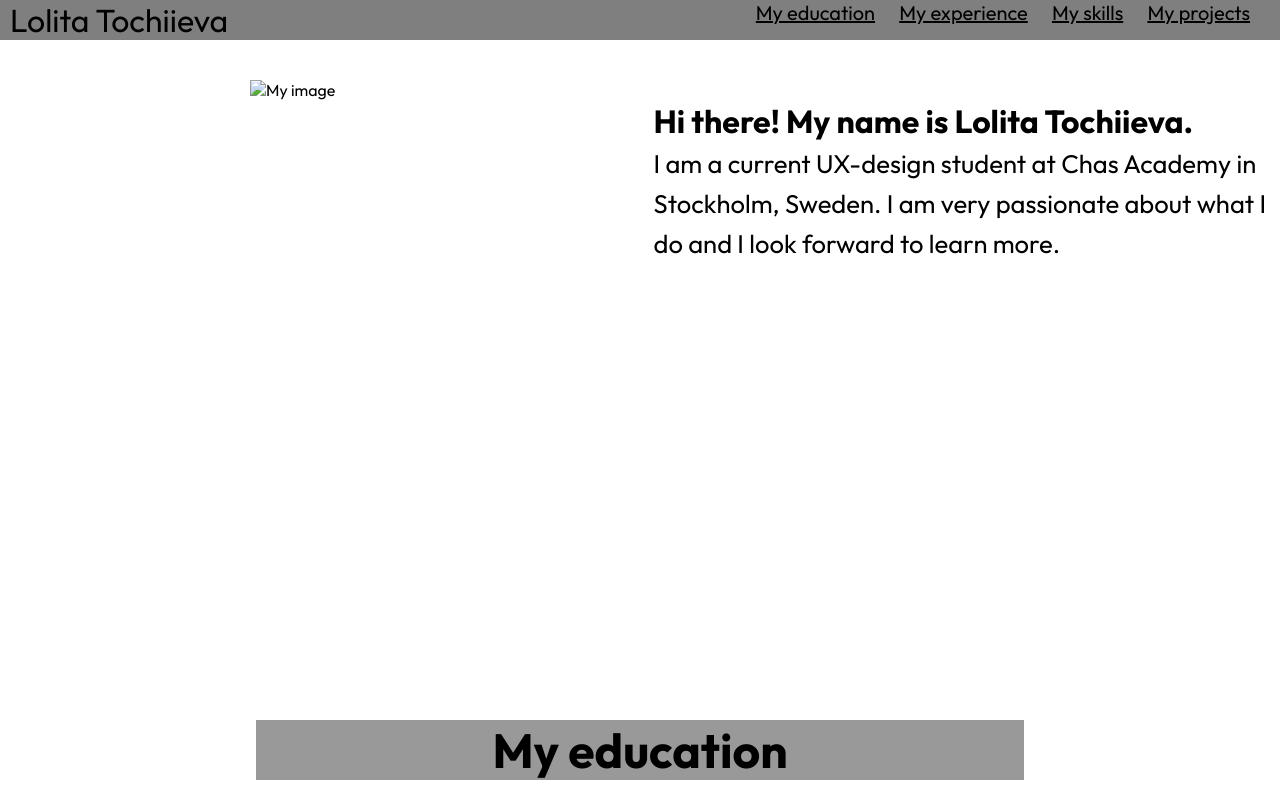
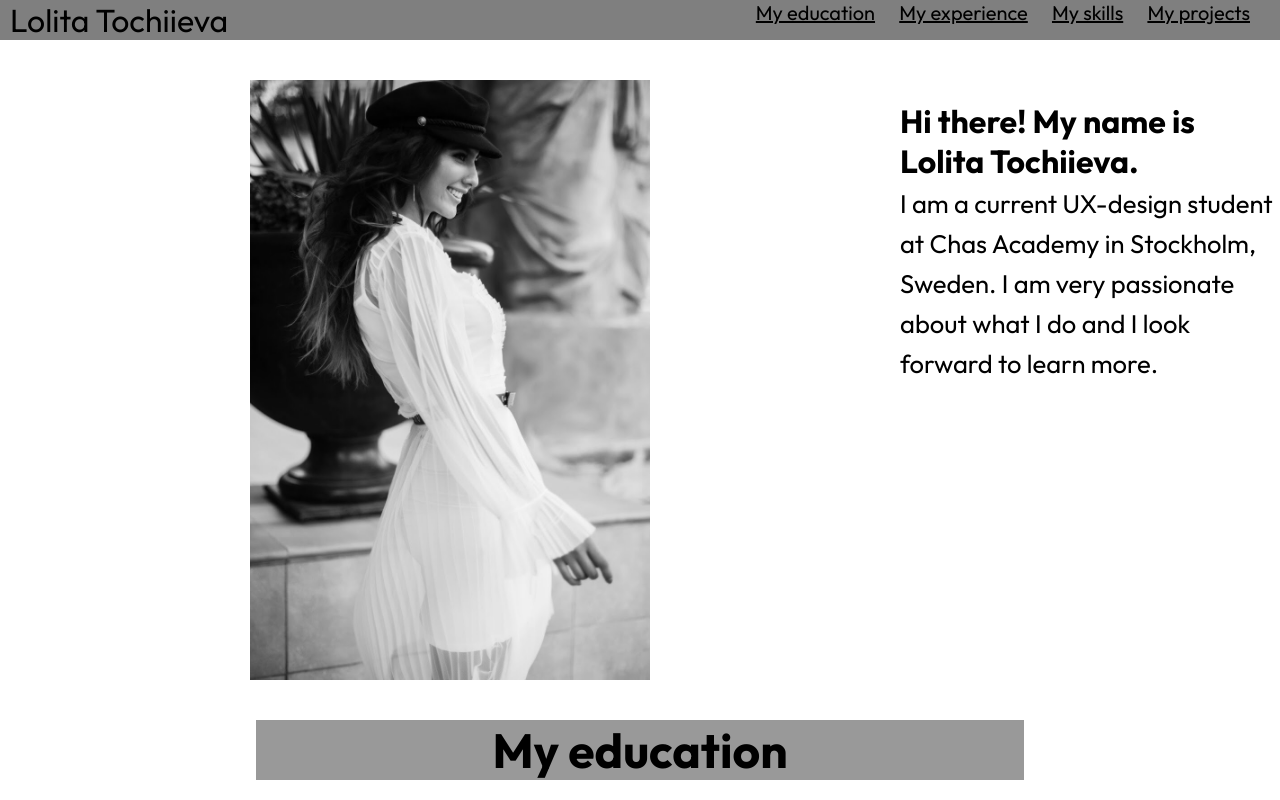
Before and after one commit to Lolka69/UX_Uppgift1_webdev, a plain HTML site: page index.html in a window 1280 px wide. Shown: the top 800 px of the page. Drawn offline with Linux system fonts and the light colour scheme; the site is published under a folder, as on GitHub Pages, so addresses that start at the root find nothing.

Commit message:
Finished

```diff
--- a/index.html
+++ b/index.html
@@ -25,7 +25,7 @@
     <!-- Header with image and a describing title and subtitle
          Using Span to mark the subtitle -->
     <header>
-      <img id="me" src="/img/IMG_5705.jpeg" alt="My image" />
+      <img id="me" src="./img/IMG_5705.jpeg" alt="My image" />
       <h1>
         Hi there! My name is Lolita Tochiieva. <br />
         <span id="headerP"
```
